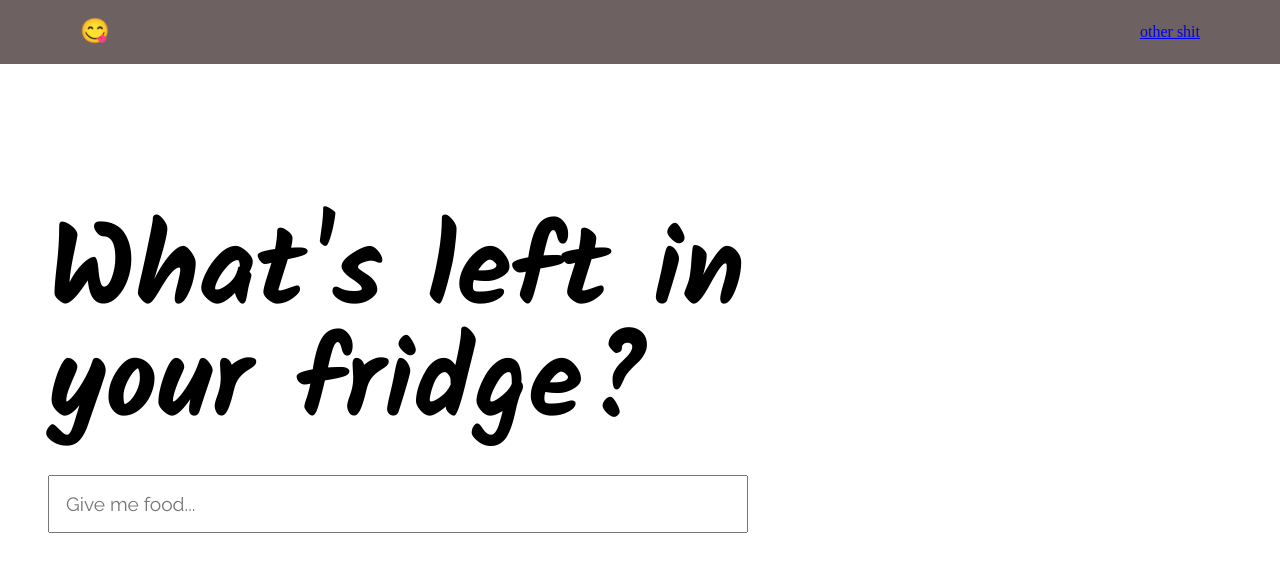
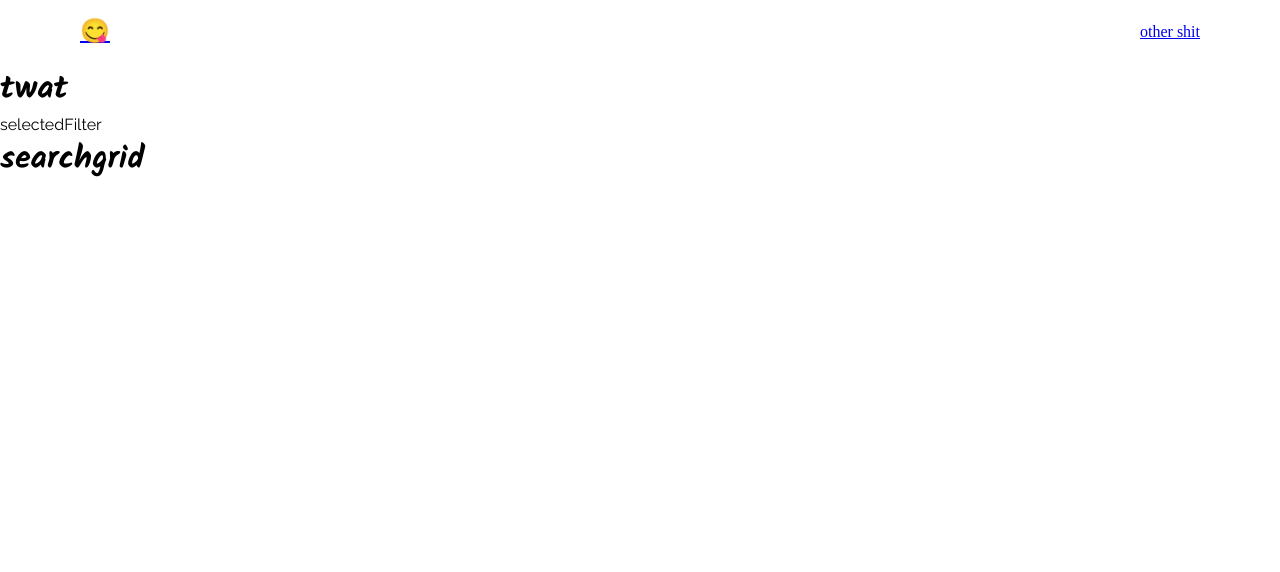
Before and after one commit to joe-ashwell/recipe-app, a React (Create React App) app: page /search in a window 1280 px wide. Shown: the top 572 px of the page. Built offline with nearby package versions, Linux system fonts and the light colour scheme.

Commit message:
Add SearchGrid page

```diff
--- a/src/App.js
+++ b/src/App.js
@@ -1,17 +1,41 @@
 // General
-import React from "react";
+import React, { useState } from "react";
 import GlobalStyle from "./styles/GlobalStyles";
+// Routing
+import { Switch, Route } from "react-router-dom";
 // Components
 import Nav from "./components/Nav";
 // Pages
 import LandingPage from "./pages/LandingPage";
+import SearchGridPage from "./pages/SearchGridPage";
 
 function App() {
+  const [searchResult, setSearchResult] = useState(null);
+  const [selectedFilter, setSelectedFilter] = useState(null);
+
   return (
     <div>
       <GlobalStyle />
       <Nav />
-      <LandingPage />
+      <Switch>
+        <Route path="/" exact>
+          <LandingPage
+            searchResult={searchResult}
+            setSearchResult={setSearchResult}
+            selectedFilter={selectedFilter}
+            setSelectedFilter={setSelectedFilter}
+          />
+        </Route>
+
+        <Route path="/search/">
+          <SearchGridPage
+            searchResult={searchResult}
+            setSearchResult={setSearchResult}
+            selectedFilter={selectedFilter}
+            setSelectedFilter={setSelectedFilter}
+          />
+        </Route>
+      </Switch>
     </div>
   );
 }
--- a/src/components/LandingPageInput.js
+++ b/src/components/LandingPageInput.js
@@ -1,4 +1,4 @@
-import React, { useState } from "react";
+import React from "react";
 import Styled from "styled-components";
 import axios from "axios";
 
@@ -28,7 +28,17 @@ const StyledInputDiv = Styled.div`
     padding: 1rem;
     margin: 2rem 0 0.5rem 0;
     font-size: 1.2rem;
+    border-radius: 2rem;
+    border-color: black;
+
+    &:focus {
+    outline: none;
+    border-color: #0066ff;
+    }
   }
+
+
+
 `;
 
 export default LandingPageInput;
--- a/src/components/LandingPageSearchResult.js
+++ b/src/components/LandingPageSearchResult.js
@@ -1,11 +1,28 @@
 import React from "react";
 import Styled from "styled-components";
+import { Link } from "react-router-dom";
 
-const LandingPageSearchResult = ({ searchResult, title }) => {
+const LandingPageSearchResult = ({
+  setSelectedFilter,
+  setSearchResult,
+  searchResult,
+  title,
+}) => {
+  const whatSelected = () => {
+    // setSelectedFilter(searchResult.filter((item) => item.title === title));
+  };
+
   return (
-    <SearchResultDivItem searchResult={searchResult}>
-      <p>{title}</p>
-    </SearchResultDivItem>
+    <Link to={`/search/${title}`}>
+      <SearchResultDivItem
+        searchResult={searchResult}
+        setSearchResult={setSearchResult}
+        setSelectedFilter={setSelectedFilter}
+        onClick={whatSelected}
+      >
+        <p>{title}</p>
+      </SearchResultDivItem>
+    </Link>
   );
 };
 
@@ -16,7 +33,7 @@ const SearchResultDivItem = Styled.div`
   padding: 0.5rem 0;
 
   &&:nth-child(even) {
-    background: grey;
+    background: #e4e4e4;
   }
 
   p {
--- a/src/components/Nav.js
+++ b/src/components/Nav.js
@@ -1,10 +1,13 @@
 import React from "react";
 import Styled from "styled-components";
+import { Link } from "react-router-dom";
 
 const Nav = () => {
   return (
     <StyledNav>
-      <h1>😋</h1>
+      <Link to="/">
+        <h1>😋</h1>
+      </Link>
       <a href="#">other shit</a>
     </StyledNav>
   );
@@ -13,7 +16,7 @@ const Nav = () => {
 const StyledNav = Styled.nav`
   height: 5vh;
   width: 100vw;
-  background: #6d6161;
+  background: #ffffff;
   display: flex;
   justify-content: space-between;
   align-items: center;
--- /dev/null
+++ b/src/components/SearchGridPageGrid.js
@@ -0,0 +1,17 @@
+import React from "react";
+import Styled from "styled-components";
+
+const SearchGridPageGrid = ({
+  searchResult,
+  title,
+  setSelectedFilter,
+  selectedFilter,
+}) => {
+  return (
+    <div>
+      <h1>searchgrid</h1>
+    </div>
+  );
+};
+
+export default SearchGridPageGrid;
--- a/src/index.js
+++ b/src/index.js
@@ -2,10 +2,13 @@ import React from "react";
 import ReactDOM from "react-dom";
 import App from "./App";
 import reportWebVitals from "./reportWebVitals";
+import { BrowserRouter } from "react-router-dom";
 
 ReactDOM.render(
   <React.StrictMode>
-    <App />
+    <BrowserRouter>
+      <App />
+    </BrowserRouter>
   </React.StrictMode>,
   document.getElementById("root")
 );
--- a/src/pages/LandingPage.js
+++ b/src/pages/LandingPage.js
@@ -4,9 +4,7 @@ import LandingPageText from "../components/LandingPageText";
 import LandingPageInput from "../components/LandingPageInput";
 import LandingPageSearchResult from "../components/LandingPageSearchResult";
 
-const LandingPage = () => {
-  const [searchResult, setSearchResult] = useState(null);
-
+const LandingPage = ({ searchResult, setSearchResult }) => {
   return (
     <LandingPageDiv>
       <LandingPageText />
--- /dev/null
+++ b/src/pages/SearchGridPage.js
@@ -0,0 +1,20 @@
+import React from "react";
+import Styled from "styled-components";
+import SearchGridPageGrid from "../components/SearchGridPageGrid";
+
+const SearchGridPage = ({
+  searchResult,
+  title,
+  setSelectedFilter,
+  selectedFilter,
+}) => {
+  return (
+    <div>
+      <h1>twat</h1>
+      <p>selectedFilter</p>
+      <SearchGridPageGrid />
+    </div>
+  );
+};
+
+export default SearchGridPage;
```
